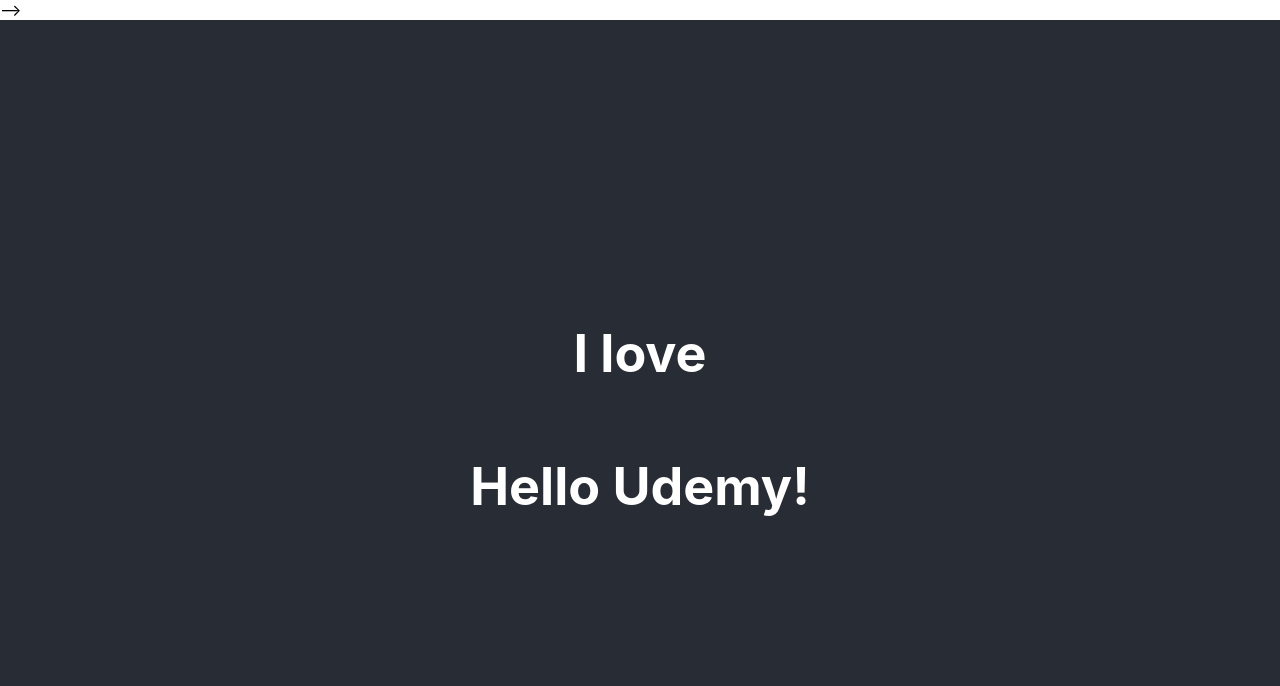
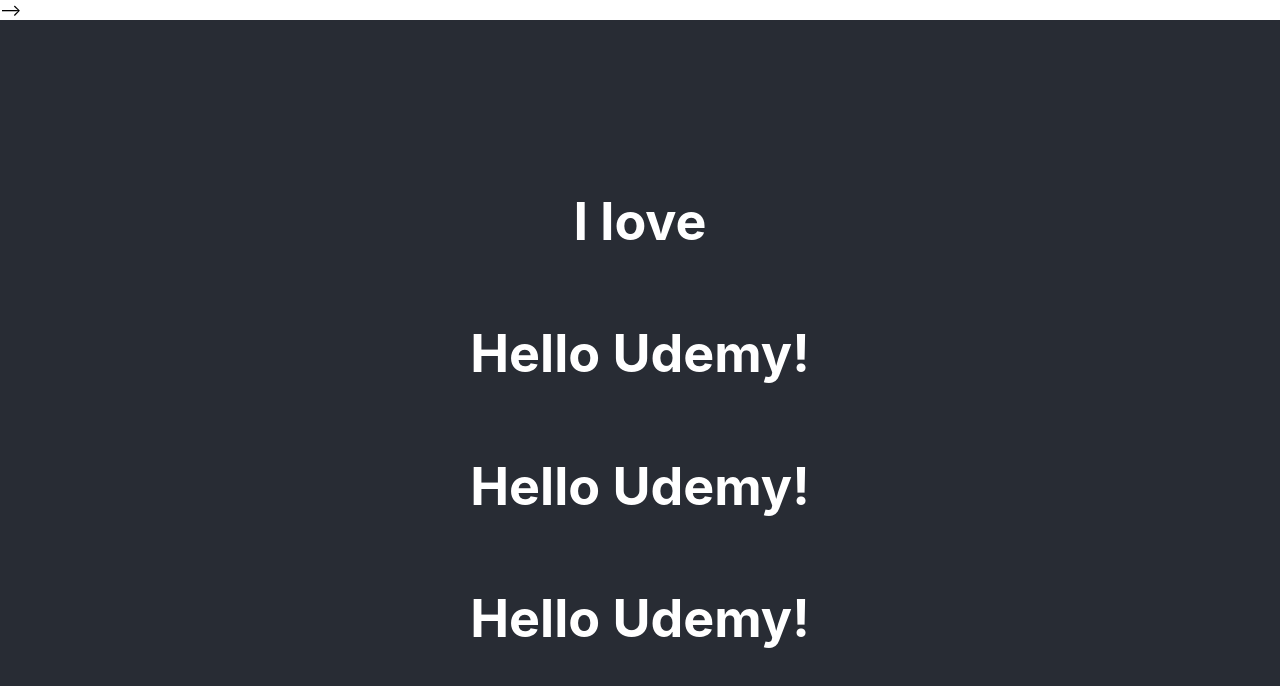
Before and after one commit to MansoorRafiq/Dervaish-Travels, a React (Create React App) app in the folder react-smile/: page / in a window 1280 px wide. Shown: the top 686 px of the page. Built offline with nearby package versions, Linux system fonts and the light colour scheme.

Commit message:
1 file modified

```diff
--- a/react-smile/src/App.js
+++ b/react-smile/src/App.js
@@ -8,7 +8,9 @@
     <div className="App">
       <header className="App-header">
         <Name/>
-        <Learning/>
+        <Learning name='Bannana'/>
+        <Learning name='Fish'/>
+        <Learning name='Milk'/>
       </header>
     </div>
   );
```
